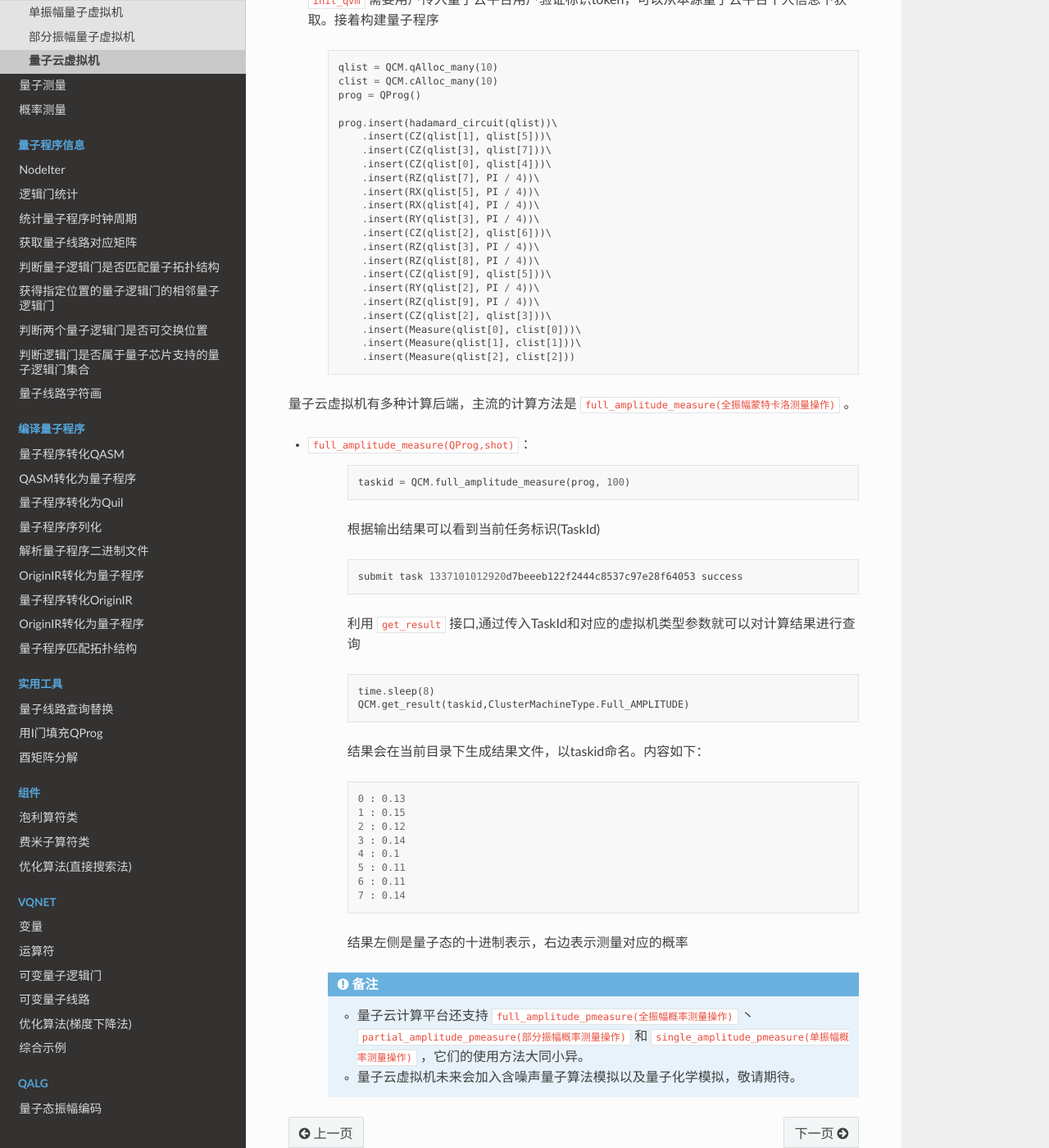
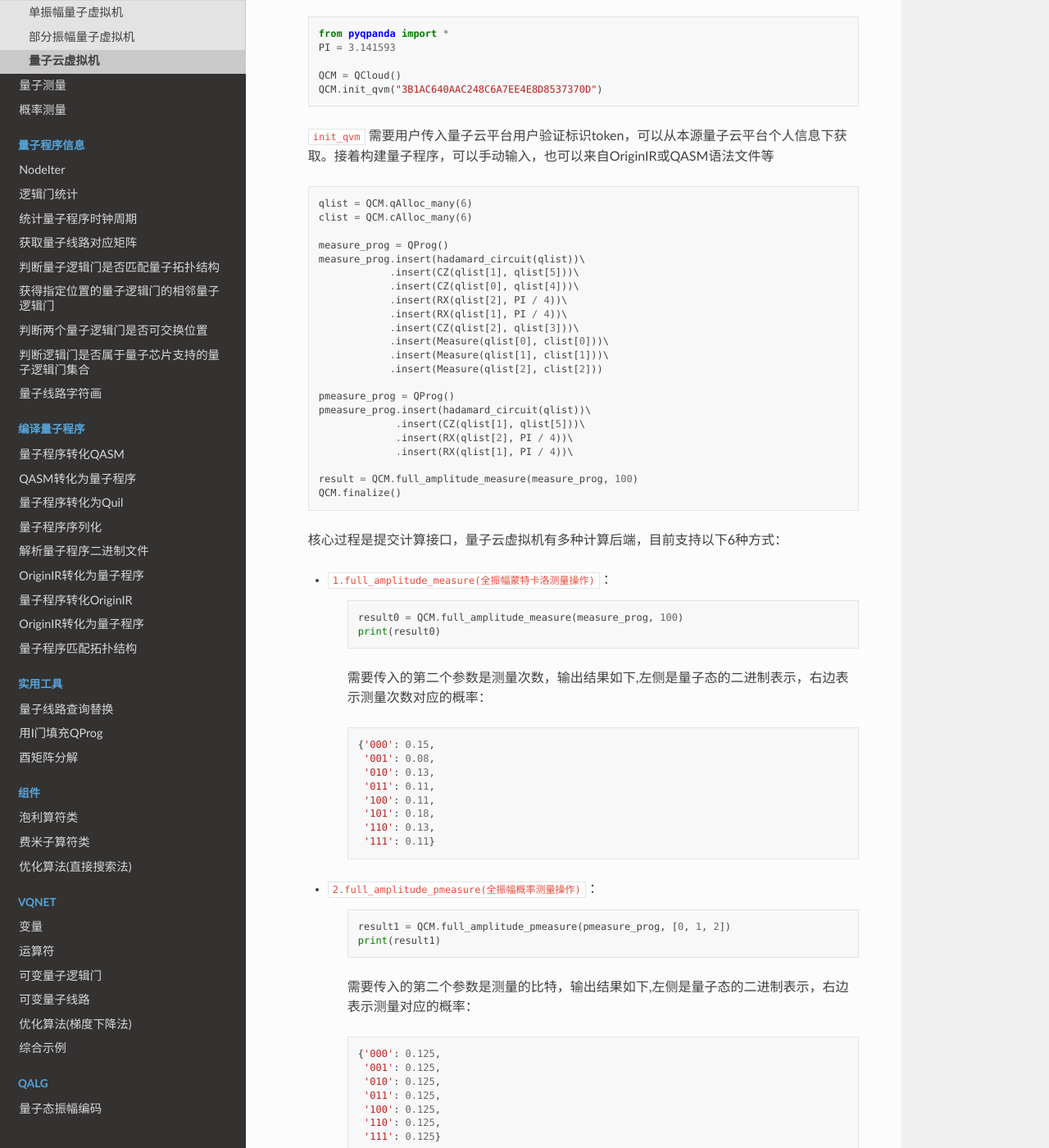
Before and after one commit to OriginQ/pyQPanda-Toturial, a Sphinx documentation site: the page built from source/QCloudMachine.rst, in a window 1280 px wide and 1400 px high, scrolled down 564 px. Shown: the whole window at 82% size. Built offline with Sphinx 7.4.7 and the Read the Docs theme 2.0.0, drawn with Linux system fonts in a browser that asks for light colours; pages that are not in the unit, such as notebooks, are missing from menus; some of the changed text lies outside the part shown.

Commit message:
Update QCloudMachine.rst

```diff
--- a/source/QCloudMachine.rst
+++ b/source/QCloudMachine.rst
@@ -1,85 +1,182 @@
 量子云虚拟机
 =====================
-量子计算的模拟方法受限于机器的硬件水平，因此对于复杂的量子线路模拟有必要借助于高性能计算机集群，用云计算的方式替代本地计算，
-从而一定程度上减轻了用户的计算成本，并帮助用户获得更好的计算体验。
 
-pyQPanda封装了量子云虚拟机，可以向本源量子的计算服务器集群发送计算指令，同时根据生成的唯一任务标识进行计算结果的查询等操作。
+在复杂的量子线路模拟中有必要借助于高性能计算机集群或真实的量子计算机，用云计算的方式替代本地计算，在一定程度上减轻用户的计算成本，获得更好的计算体验。
+
+量子云虚拟机基于量子云平台，用户通过量子云平台经由调度服务器向部署在远程的量子计算机或计算集群提交任务，并接收返回的结果，流程如下图所示。
+
+.. image:: images/qcloud.gif
+   :align: center
+
+pyqpanda封装了量子云虚拟机，可以向本源量子的计算服务器集群或量子真实芯片发送计算指令，并获取计算结果。
 
 首先通过 ``QCloud()`` 构建量子云虚拟机对象，然后用 ``init_qvm`` 初始化系统资源
 
         .. code-block:: python
 
             from pyqpanda import *
-            import time
-
             PI = 3.141593
 
             QCM = QCloud()
-            QCM.init_qvm("4B7AFE1E196A4197B7C6845C4E73EF2E")
+            QCM.init_qvm("3B1AC640AAC248C6A7EE4E8D8537370D")
 
- ``init_qvm`` 需要用户传入量子云平台用户验证标识token，可以从本源量子云平台个人信息下获取。接着构建量子程序
+        ``init_qvm`` 需要用户传入量子云平台用户验证标识token，可以从本源量子云平台个人信息下获取。接着构建量子程序，可以手动输入，也可以来自OriginIR或QASM语法文件等
 
         .. code-block:: python
 
-            qlist = QCM.qAlloc_many(10)
-            clist = QCM.cAlloc_many(10)
-            prog = QProg()
+            qlist = QCM.qAlloc_many(6)
+            clist = QCM.cAlloc_many(6)
 
-            prog.insert(hadamard_circuit(qlist))\
-                .insert(CZ(qlist[1], qlist[5]))\
-                .insert(CZ(qlist[3], qlist[7]))\
-                .insert(CZ(qlist[0], qlist[4]))\
-                .insert(RZ(qlist[7], PI / 4))\
-                .insert(RX(qlist[5], PI / 4))\
-                .insert(RX(qlist[4], PI / 4))\
-                .insert(RY(qlist[3], PI / 4))\
-                .insert(CZ(qlist[2], qlist[6]))\
-                .insert(RZ(qlist[3], PI / 4))\
-                .insert(RZ(qlist[8], PI / 4))\
-                .insert(CZ(qlist[9], qlist[5]))\
-                .insert(RY(qlist[2], PI / 4))\
-                .insert(RZ(qlist[9], PI / 4))\
-                .insert(CZ(qlist[2], qlist[3]))\
-                .insert(Measure(qlist[0], clist[0]))\
-                .insert(Measure(qlist[1], clist[1]))\
-                .insert(Measure(qlist[2], clist[2]))
+            measure_prog = QProg()
+            measure_prog.insert(hadamard_circuit(qlist))\
+                        .insert(CZ(qlist[1], qlist[5]))\
+                        .insert(CZ(qlist[0], qlist[4]))\
+                        .insert(RX(qlist[2], PI / 4))\
+                        .insert(RX(qlist[1], PI / 4))\
+                        .insert(CZ(qlist[2], qlist[3]))\
+                        .insert(Measure(qlist[0], clist[0]))\
+                        .insert(Measure(qlist[1], clist[1]))\
+                        .insert(Measure(qlist[2], clist[2]))
 
-量子云虚拟机有多种计算后端，主流的计算方法是 ``full_amplitude_measure(全振幅蒙特卡洛测量操作)`` 。
+            pmeasure_prog = QProg()
+            pmeasure_prog.insert(hadamard_circuit(qlist))\
+                         .insert(CZ(qlist[1], qlist[5]))\
+                         .insert(RX(qlist[2], PI / 4))\
+                         .insert(RX(qlist[1], PI / 4))\
 
-- ``full_amplitude_measure(QProg,shot)`` ：
+            result = QCM.full_amplitude_measure(measure_prog, 100)
+            QCM.finalize()
 
-        .. code-block:: python
+        核心过程是提交计算接口，量子云虚拟机有多种计算后端，目前支持以下6种方式：
 
-            taskid = QCM.full_amplitude_measure(prog, 100)
+        - ``1.full_amplitude_measure(全振幅蒙特卡洛测量操作)`` ：
 
-        根据输出结果可以看到当前任务标识(TaskId)
+                .. code-block:: python
 
-        .. code-block:: python
+                    result0 = QCM.full_amplitude_measure(measure_prog, 100)
+                    print(result0)
 
-            submit task 1337101012920d7beeeb122f2444c8537c97e28f64053 success
+                需要传入的第二个参数是测量次数，输出结果如下,左侧是量子态的二进制表示，右边表示测量次数对应的概率：
 
-        利用 ``get_result`` 接口,通过传入TaskId和对应的虚拟机类型参数就可以对计算结果进行查询
+                .. code-block:: python
 
-        .. code-block:: python
+                    {'000': 0.15,
+                     '001': 0.08,
+                     '010': 0.13,
+                     '011': 0.11,
+                     '100': 0.11,
+                     '101': 0.18,
+                     '110': 0.13,
+                     '111': 0.11}
 
-                time.sleep(8)
-                QCM.get_result(taskid,ClusterMachineType.Full_AMPLITUDE)
+        - ``2.full_amplitude_pmeasure(全振幅概率测量操作)`` ：
 
-        结果会在当前目录下生成结果文件，以taskid命名。内容如下：
+                .. code-block:: python
 
-        .. code-block:: python
+                    result1 = QCM.full_amplitude_pmeasure(pmeasure_prog, [0, 1, 2])
+                    print(result1)
 
-                0 : 0.13
-                1 : 0.15
-                2 : 0.12
-                3 : 0.14
-                4 : 0.1
-                5 : 0.11
-                6 : 0.11
-                7 : 0.14
+                需要传入的第二个参数是测量的比特，输出结果如下,左侧是量子态的二进制表示，右边表示测量对应的概率：
 
-        结果左侧是量子态的十进制表示，右边表示测量对应的概率
+                .. code-block:: python
 
-    .. note::
-        - 量子云计算平台还支持 ``full_amplitude_pmeasure(全振幅概率测量操作)`` 丶 ``partial_amplitude_pmeasure(部分振幅概率测量操作)`` 和 ``single_amplitude_pmeasure(单振幅概率测量操作)`` ，它们的使用方法大同小异。
-        - 量子云虚拟机未来会加入含噪声量子算法模拟以及量子化学模拟，敬请期待。
+                    {'000': 0.125,
+                     '001': 0.125,
+                     '010': 0.125,
+                     '011': 0.125,
+                     '100': 0.125,
+                     '110': 0.125,
+                     '111': 0.125}
+
+        - ``3.partial_amplitude_pmeasure(部分振幅概率测量操作)`` ：
+
+                .. code-block:: python
+
+                    result2 = QCM.partial_amplitude_pmeasure(pmeasure_prog, ["0", "1", "2"])
+                    print(result2)
+
+                需要传入的第二个参数是测量的量子态振幅的十进制表示，输出结果如下,左侧是量子态振幅的十进制表示，右边表示复数形式的振幅值：
+
+                .. code-block:: python
+
+                    {'0': (0.08838832192122936-0.08838833495974541j),
+                     '1': (0.08838832192122936-0.08838833495974541j),
+                     '2': (0.08838832192122936-0.08838833495974541j }
+
+        - ``4.single_amplitude_pmeasure(单振幅概率测量操作)`` ：
+
+                .. code-block:: python
+
+                    result3 = QCM.single_amplitude_pmeasure(pmeasure_prog, "0")
+                    print(result3)
+
+                需要传入的第二个参数是测量的振幅（十进制表示），输出结果如下,只会输出一个量子态对应的复数形式的振幅值：
+
+                .. code-block:: python
+
+                    (0.08838833056846361-0.08838833850593952j)
+
+        - ``5.noise_measure(噪声虚拟机测量操作)`` ：
+
+                .. code-block:: python
+
+                    QCM.set_noise_model(NoiseModel.BIT_PHASE_FLIP_OPRATOR, [0.01], [0.02])
+                    result4 = QCM.noise_measure(measure_prog, 100)
+                    print(result4)
+
+                通过 ``set_noise_model`` 设置噪声参数，第一个参数是噪声模型，后面分别是单门噪声参数和双门噪声参数，噪声模型的定义如下：
+
+                .. code-block:: c
+
+                    enum NOISE_MODEL
+                    {
+                        DAMPING_KRAUS_OPERATOR,
+                        DEPHASING_KRAUS_OPERATOR,
+                        DECOHERENCE_KRAUS_OPERATOR_P1_P2,
+                        BITFLIP_KRAUS_OPERATOR,
+                        DEPOLARIZING_KRAUS_OPERATOR,
+                        BIT_PHASE_FLIP_OPRATOR,
+                        PHASE_DAMPING_OPRATOR,
+                        DECOHERENCE_KRAUS_OPERATOR,
+                        PAULI_KRAUS_MAP,
+                        KRAUS_MATRIX_OPRATOR,
+                        MIXED_UNITARY_OPRATOR,
+                    };
+
+                可以通过pyqpanda的枚举类 ``NoiseModel`` 来获取，该接口输出结果如下,左侧是量子态的二进制表示，右边表示测量对应的概率：
+
+                .. code-block:: python
+
+                    {'000': 0.12,
+                     '001': 0.20,
+                     '010': 0.06,
+                     '011': 0.12,
+                     '100': 0.13,
+                     '101': 0.10,
+                     '110': 0.12,
+                     '111': 0.15}
+
+        - ``6.full_amplitude_measure(本源悟源真实芯片测量操作)`` ：
+
+                .. code-block:: python
+
+                    result5 = QCM.real_chip_measure(measure_prog, 100)
+                    print(result5)
+
+                输出结果如下,左侧是量子态的二进制表示，右边表示测量次数对应的概率：
+
+                .. code-block:: python
+
+                    {'000': 0.125690974898748,
+                     '001': 0.1376474724775309,
+                     '010': 0.08622495923853496,
+                     '011': 0.21313000364370588,
+                     '100': 0.11617781984817964,
+                     '101': 0.14758585390966736,
+                     '110': 0.11815719064612076,
+                     '111': 0.055385725337512515}
+
+        .. note::
+            - 使用对应的计算接口时，需要确认当前用户已经开通了该产品，否则可能会导致提交计算任务失败。
+            - 在噪声模拟时，退相干的单门噪声和双门参数参数分别有3个，不同于其他噪声
+            - 量子云虚拟机目前使用的真实芯片是本源悟源，仅支持6比特量子线路模拟，未来会加入其他的量子芯片，敬请期待。
```
